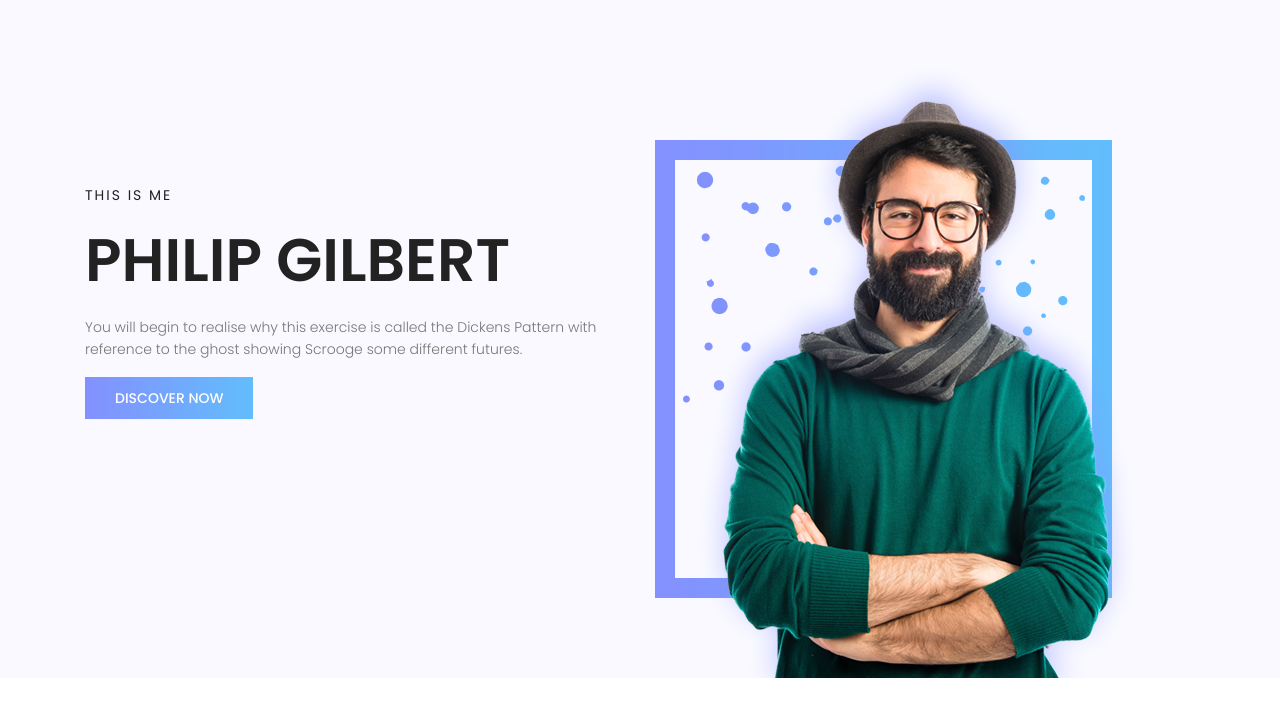
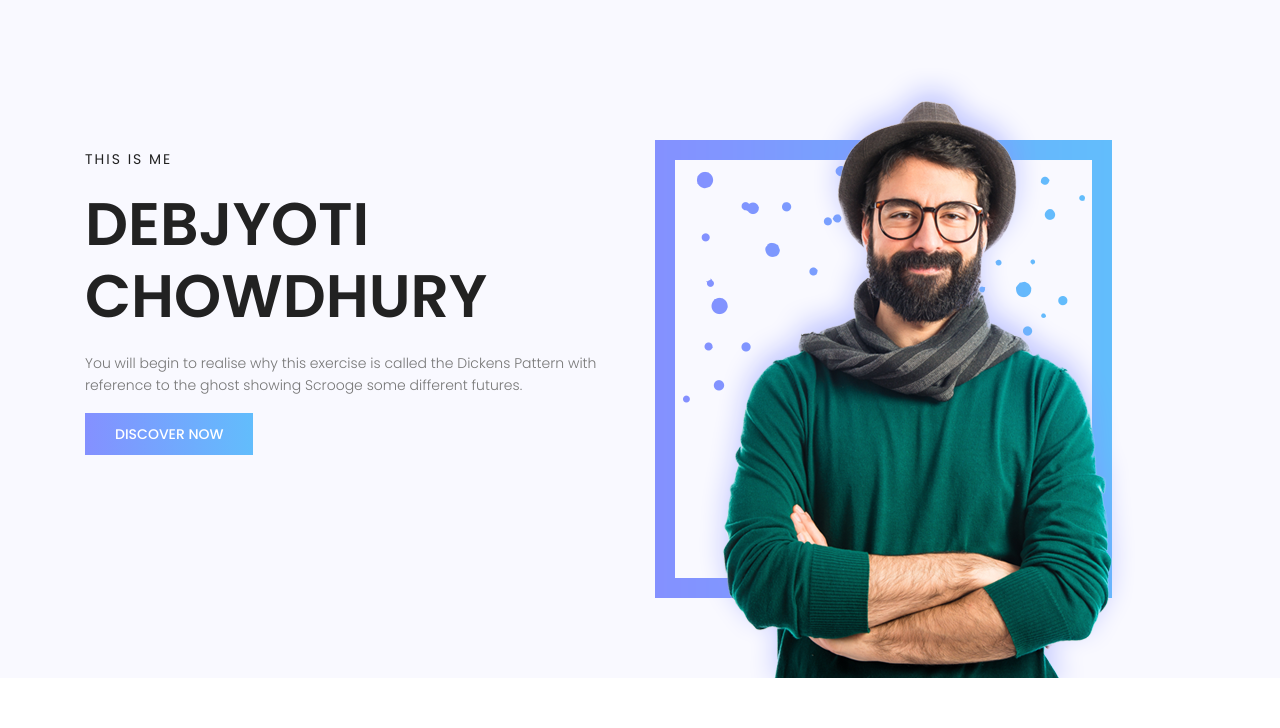
Before and after one commit to bboxinc/PortfolioWebsite, a plain HTML site: page index.html in a window 1280 px wide. Shown: the part 72-800 px from the top of the page. Drawn offline with nearby package versions, Linux system fonts and the light colour scheme; some packages are replaced by stand-ins of ours.

Commit message:
updated index

```diff
--- a/index.html
+++ b/index.html
@@ -14,7 +14,8 @@
 		<!-- meta character set -->
 		<meta charset="UTF-8">
 		<!-- Site Title -->
-		<title>Personal</title>
+		<title>Debjyoti's website</title>
+		<link rel="shortcut icon" type="image/png" href="img/favicon.png"/>
 
 		<link href="https://fonts.googleapis.com/css?family=Poppins:100,200,400,300,500,600,700" rel="stylesheet">
 			<!--
@@ -74,7 +75,7 @@
 					<div class="row fullscreen align-items-center justify-content-between">
 						<div class="col-lg-6 col-md-6 banner-left">
 							<h6>This is me</h6>
-							<h1>Philip Gilbert</h1>
+							<h1>Debjyoti Chowdhury</h1>
 							<p>
 								You will begin to realise why this exercise is called the Dickens Pattern with reference to the ghost showing Scrooge some different futures.
 							</p>
```
